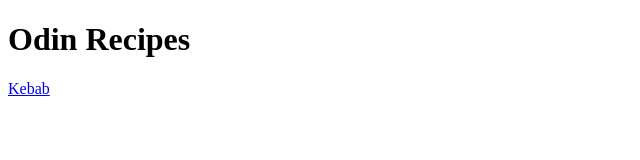
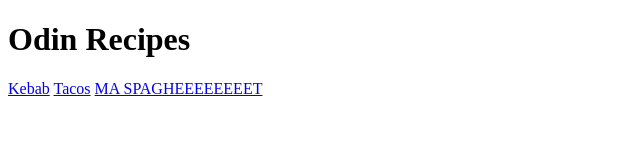
Before and after one commit to MSKTArcanine/odin-recipes, a plain HTML site: page index.html in a window 1280 px wide. Shown: the whole page, without its empty margins (0-640 px from the left). Drawn offline with Linux system fonts and the light colour scheme.

Commit message:
Add 2 recipes

```diff
--- a/index.html
+++ b/index.html
@@ -8,5 +8,7 @@
 <body>
     <h1>Odin Recipes</h1>
     <a href="./recipes/kebab.html">Kebab</a>
+    <a href="./recipes/taco.html">Tacos</a>
+    <a href="./recipes/spaghet.html">MA SPAGHEEEEEEEET</a>
 </body>
 </html>
```
Also changed, not shown: recipes/spaghetti-svgrepo-com.svg (added), recipes/taco-svgrepo-com.svg (added).
